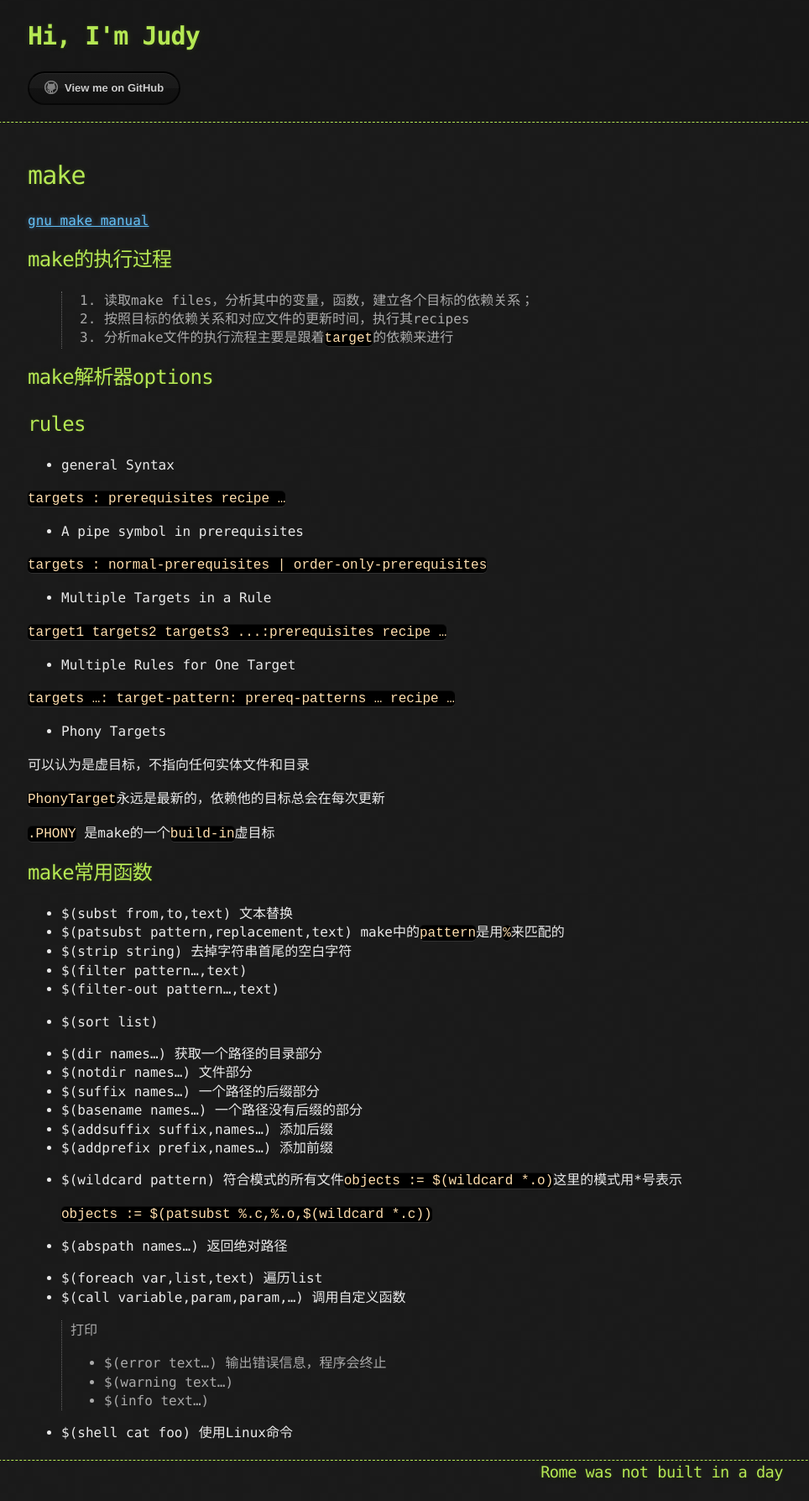
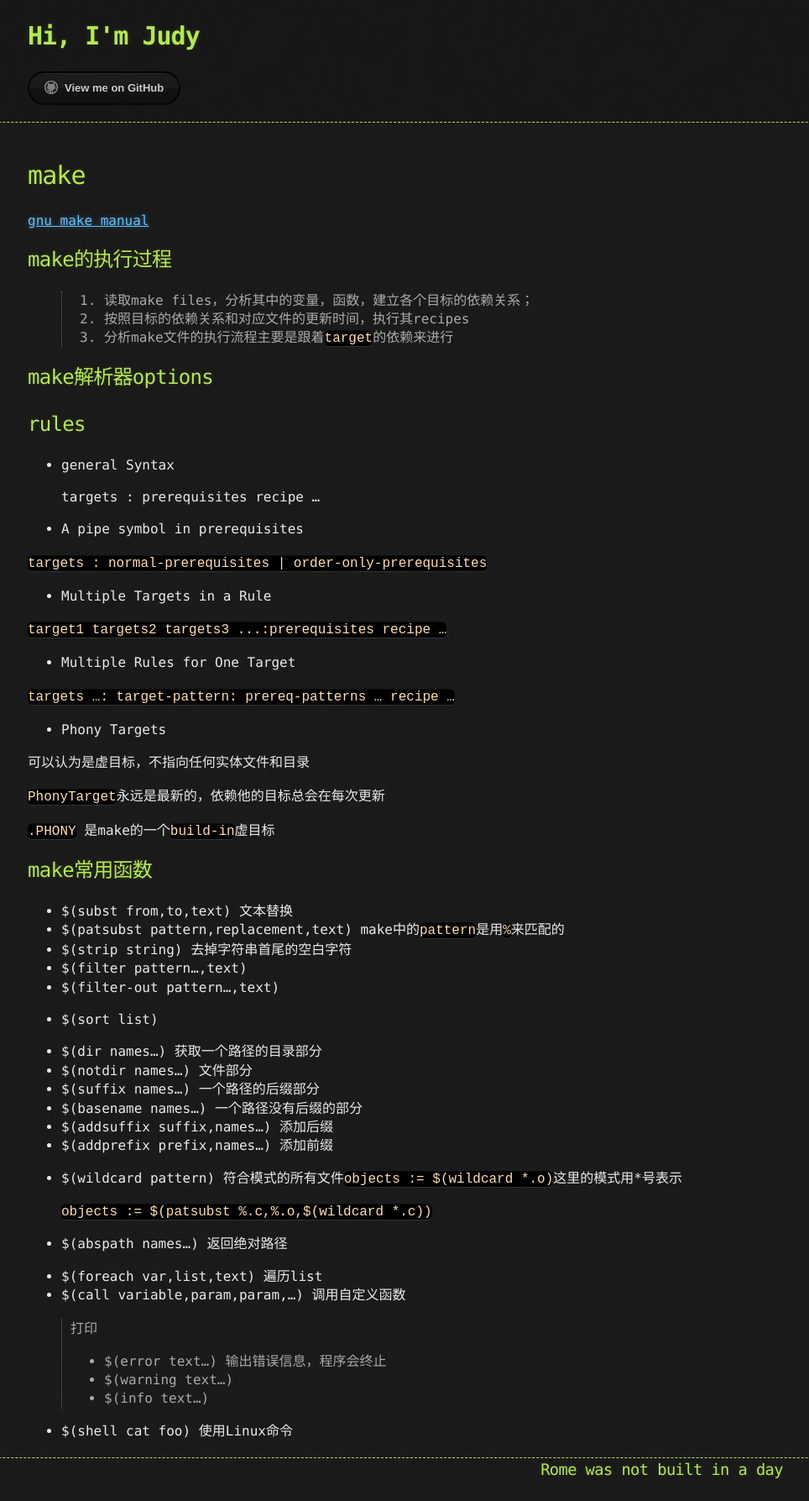
Before and after one commit to Shl4046/Shl4046.github.io, a Jekyll site: the page built from _posts/gnutools/2017-10-03-make.md, in a window 1280 px wide. Shown: the whole page at 84% size, without its empty margins (162-1126 px from the left). Built offline with Jekyll 4.4.1, drawn with Linux system fonts in a browser that asks for light colours.

Commit message:
Update 2017-10-03-make.md

```diff
--- a/_posts/gnutools/2017-10-03-make.md
+++ b/_posts/gnutools/2017-10-03-make.md
@@ -18,9 +18,9 @@ date:   2017-10-03 01:53:30 -0700
 ## rules
 * general Syntax
 
-`targets : prerequisites
+    targets : prerequisites
         recipe
-        …`
+        …
 
 * A pipe symbol in prerequisites
 
```
